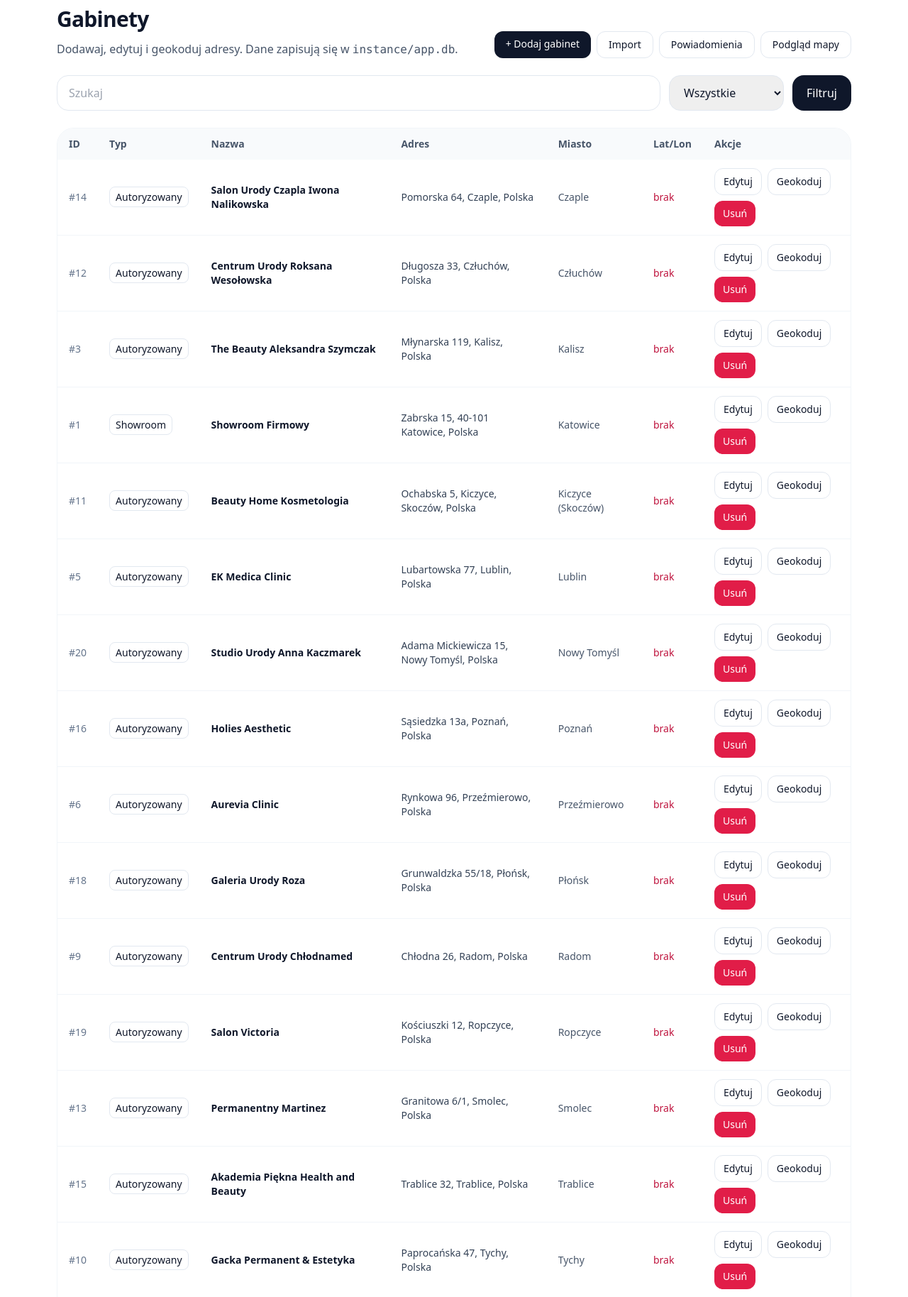
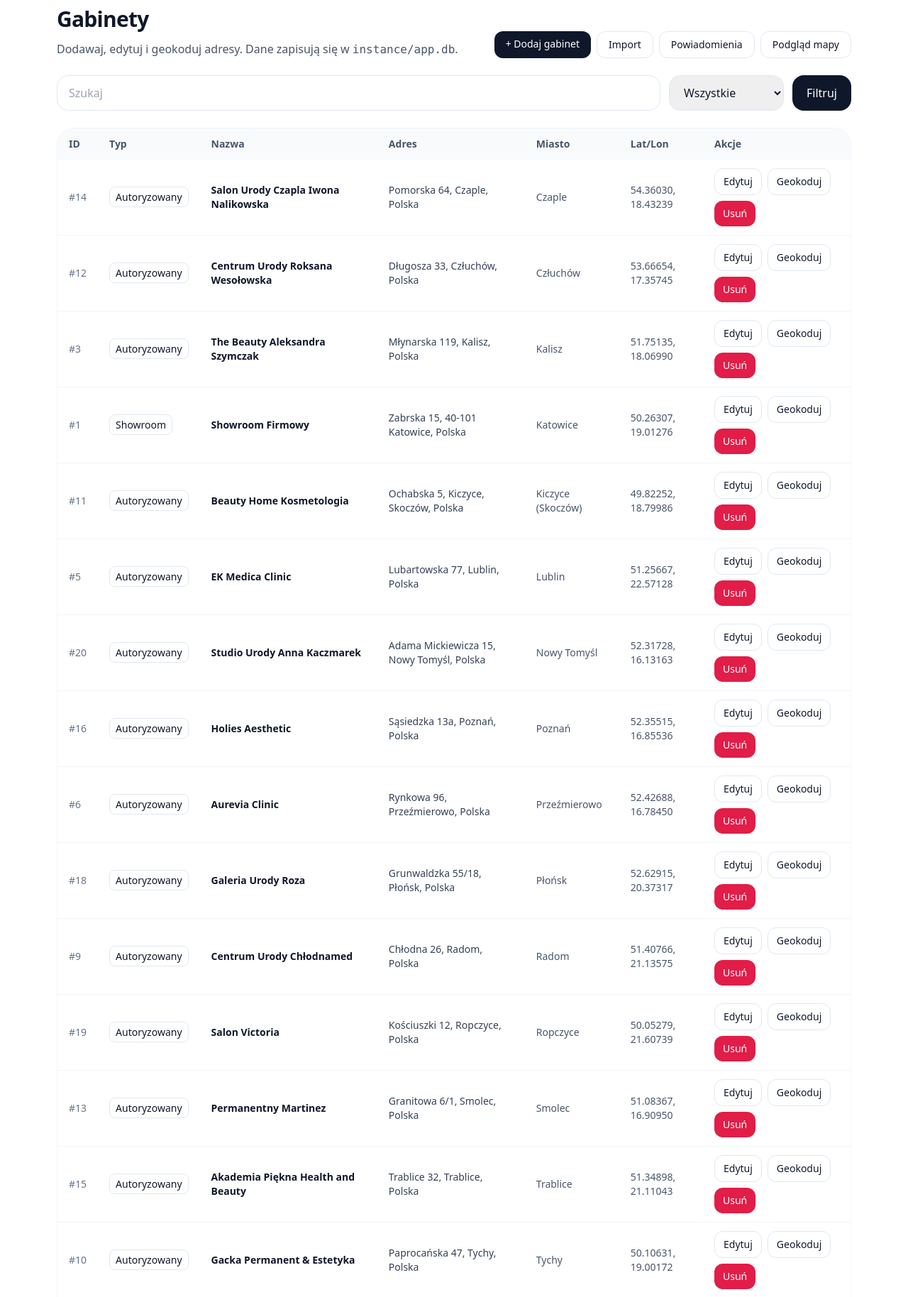
Before and after one commit to Stanislav-it/x-levage, a Flask app: page /admin in a window 1280 px wide. Shown: the part 154-1982 px from the top of the page at 71% size. Run offline with Flask 3, Linux system fonts and the light colour scheme; the visitor is signed in with stand-in values (Sample User, id 1); data comes from the database, SQL or seed files in the repository; some libraries are stand-ins or nearby versions.

```diff
--- a/app.py
+++ b/app.py
@@ -709,6 +709,8 @@ def official_clinics_list():
             "address": "Zabrska 15, 40-101 Katowice, Polska",
             "city": "Katowice",
             "phone": "503551055",
+            "lat": 50.263068,
+            "lon": 19.012763,
         },
 
         # 2
@@ -718,6 +720,8 @@ def official_clinics_list():
             "address": "Aleja Wojska Polskiego 70C, Zielona Góra, Polska",
             "city": "Zielona Góra",
             "phone": "+48600331773",
+            "lat": 51.937828,
+            "lon": 15.488992,
         },
         # 3
         {
@@ -726,6 +730,8 @@ def official_clinics_list():
             "address": "Młynarska 119, Kalisz, Polska",
             "city": "Kalisz",
             "phone": "606911114",
+            "lat": 51.751345,
+            "lon": 18.069903,
         },
 
         # 4
@@ -735,6 +741,8 @@ def official_clinics_list():
             "address": "Okrzei 39, 87-800 Włocławek, Polska",
             "city": "Włocławek",
             "phone": "604446352",
+            "lat": 52.6489,
+            "lon": 19.065977,
         },
         # 5
         {
@@ -743,6 +751,8 @@ def official_clinics_list():
             "address": "Lubartowska 77, Lublin, Polska",
             "city": "Lublin",
             "phone": "531090033",
+            "lat": 51.256674,
+            "lon": 22.571279,
         },
         # 6
         {
@@ -751,6 +761,8 @@ def official_clinics_list():
             "address": "Rynkowa 96, Przeźmierowo, Polska",
             "city": "Przeźmierowo",
             "phone": "508522474",
+            "lat": 52.426882,
+            "lon": 16.7845,
         },
         # 7
         {
@@ -759,6 +771,8 @@ def official_clinics_list():
             "address": "Sienkiewicza 21, Świeradów-Zdrój, Polska",
             "city": "Świeradów-Zdrój",
             "phone": "662070569",
+            "lat": 50.908304,
+            "lon": 15.329688,
         },
         # 8
         {
@@ -767,6 +781,8 @@ def official_clinics_list():
             "address": "Morelowa 34, Zielona Góra, Polska",
             "city": "Zielona Góra",
             "phone": "531431273",
+            "lat": 51.931736,
+            "lon": 15.516633,
         },
         # 9
         {
@@ -775,6 +791,8 @@ def official_clinics_list():
             "address": "Chłodna 26, Radom, Polska",
             "city": "Radom",
             "phone": "502166165",
+            "lat": 51.407659,
+            "lon": 21.135747,
         },
         # 10
         {
@@ -783,6 +801,8 @@ def official_clinics_list():
             "address": "Paprocańska 47, Tychy, Polska",
             "city": "Tychy",
             "phone": "508175609",
+            "lat": 50.106309,
+            "lon": 19.001723,
         },
         # 11
         {
@@ -791,6 +811,8 @@ def official_clinics_list():
             "address": "Ochabska 5, Kiczyce, Skoczów, Polska",
             "city": "Kiczyce (Skoczów)",
             "phone": "505633026",
+            "lat": 49.822517,
+            "lon": 18.799859,
         },
         # 12
         {
@@ -799,6 +821,8 @@ def official_clinics_list():
             "address": "Długosza 33, Człuchów, Polska",
             "city": "Człuchów",
             "phone": "794433098",
+            "lat": 53.666538,
+            "lon": 17.357449,
         },
         # 13
         {
@@ -807,6 +831,8 @@ def official_clinics_list():
             "address": "Granitowa 6/1, Smolec, Polska",
             "city": "Smolec",
             "phone": "577019130",
+            "lat": 51.08367,
+            "lon": 16.909502,
         },
         # 14
         {
@@ -815,6 +841,8 @@ def official_clinics_list():
             "address": "Pomorska 64, Czaple, Polska",
             "city": "Czaple",
             "phone": "530526227",
+            "lat": 54.360295,
+            "lon": 18.43239,
         },
         # 15
         {
@@ -823,6 +851,8 @@ def official_clinics_list():
             "address": "Trablice 32, Trablice, Polska",
             "city": "Trablice",
             "phone": "509837346",
+            "lat": 51.348981,
+            "lon": 21.110435,
         },
         # 16
         {
@@ -831,6 +861,8 @@ def official_clinics_list():
             "address": "Sąsiedzka 13a, Poznań, Polska",
             "city": "Poznań",
             "phone": "537233229",
+            "lat": 52.355149,
+            "lon": 16.855358,
         },
         # 17
         {
@@ -839,6 +871,8 @@ def official_clinics_list():
             "address": "Hierowskiego 37, Tychy, Polska",
             "city": "Tychy",
             "phone": "783526204",
+            "lat": 50.114653,
+            "lon": 18.974568,
         },
         # 18
         {
@@ -847,6 +881,8 @@ def official_clinics_list():
             "address": "Grunwaldzka 55/18, Płońsk, Polska",
             "city": "Płońsk",
             "phone": "509833765",
+            "lat": 52.629147,
+            "lon": 20.373171,
         },
         # 19
         {
@@ -855,6 +891,8 @@ def official_clinics_list():
             "address": "Kościuszki 12, Ropczyce, Polska",
             "city": "Ropczyce",
             "phone": "+48533014472",
+            "lat": 50.05279,
+            "lon": 21.60739,
         },
         # 20
         {
@@ -863,6 +901,8 @@ def official_clinics_list():
             "address": "Adama Mickiewicza 15, Nowy Tomyśl, Polska",
             "city": "Nowy Tomyśl",
             "phone": "697384364",
+            "lat": 52.317275,
+            "lon": 16.13163,
         },
         # 21
         {
@@ -871,6 +911,8 @@ def official_clinics_list():
             "address": "Książkowa 9G, Warszawa, Polska",
             "city": "Warszawa",
             "phone": "502431843",
+            "lat": 52.33203,
+            "lon": 20.939324,
         },
         # 22
         {
@@ -879,6 +921,8 @@ def official_clinics_list():
             "address": "Kopernika 7a, Wieliczka, Polska",
             "city": "Wieliczka",
             "phone": "501232995",
+            "lat": 49.981356,
+            "lon": 20.059356,
         },
     ]
 
@@ -892,7 +936,7 @@ def sync_official_clinics(db):
     - Best-effort geocode missing coordinates (cached in `geocode_cache`).
     """
     try:
-        rows = db.execute("SELECT id, kind, name, address, city, phone FROM clinics").fetchall()
+        rows = db.execute("SELECT id, kind, name, address, city, phone, lat, lon FROM clinics").fetchall()
     except Exception:
         return
 
@@ -918,6 +962,17 @@ def sync_official_clinics(db):
         for c in official
     }
 
+
+    desired_coords = {
+        (
+            (c.get("name", "") or "").strip(),
+            (c.get("address", "") or "").strip(),
+            (c.get("city", "") or "").strip(),
+            (c.get("phone", "") or "").strip(),
+        ): (c.get("lat"), c.get("lon"))
+        for c in official
+    }
+
     existing_keys = set()
     to_delete_ids = []
     for r in rows:
@@ -929,12 +984,25 @@ def sync_official_clinics(db):
         )
         if key in allowed_keys:
             existing_keys.add(key)
-            # Enforce official kind.
+            # Enforce official kind + coordinates.
             want = desired_kind.get(key, "authorized")
-            if r["kind"] != want:
+            latlon = desired_coords.get(key)
+            want_lat = latlon[0] if latlon else None
+            want_lon = latlon[1] if latlon else None
+
+            need_kind = (r["kind"] != want)
+            need_coords = (want_lat is not None and want_lon is not None and (r["lat"] != want_lat or r["lon"] != want_lon))
+
+            if need_kind or need_coords:
                 db.execute(
-                    "UPDATE clinics SET kind=?, updated_at=? WHERE id=?",
-                    (want, datetime.utcnow().isoformat(timespec="seconds"), r["id"]),
+                    "UPDATE clinics SET kind=?, lat=?, lon=?, updated_at=? WHERE id=?",
+                    (
+                        want,
+                        want_lat if want_lat is not None else r["lat"],
+                        want_lon if want_lon is not None else r["lon"],
+                        datetime.utcnow().isoformat(timespec="seconds"),
+                        r["id"],
+                    ),
                 )
         else:
             # Remove any non-official entries, including ambassadors/demo.
@@ -964,8 +1032,8 @@ def sync_official_clinics(db):
                 c.get("phone", "").strip(),
                 c.get("website", "").strip(),
                 c.get("notes", "").strip(),
-                None,
-                None,
+                c.get("lat"),
+                c.get("lon"),
                 now,
                 now,
             ),
--- a/templates/base.html
+++ b/templates/base.html
@@ -2,7 +2,7 @@
 <html lang="pl">
 <head>
   <meta charset="utf-8">
-  <meta name="viewport" content="width=device-width, initial-scale=1, maximum-scale=1, user-scalable=no">
+  <meta name="viewport" content="width=device-width, initial-scale=1">
   <title>{{ title or SITE_NAME }}</title>
   <meta name="description" content="{{ meta_description or 'Nowoczesne rozwiązania laserowe – X‑LEVAGE.' }}">
   <link rel="icon" href="{{ url_for('static', filename='img/favicon.svg') }}">
```
Also changed, not shown: templates/index.html (+26 -5 lines).
